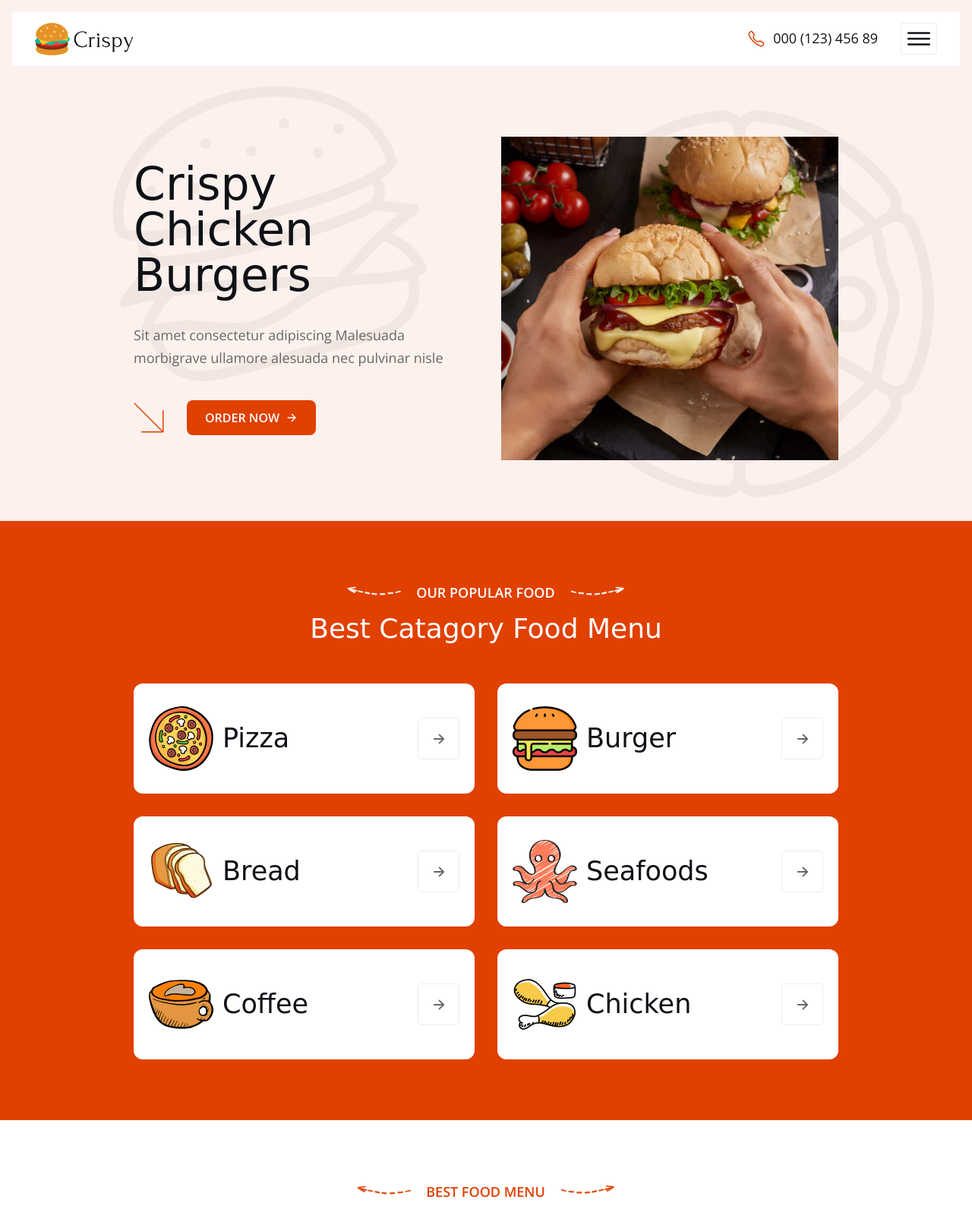
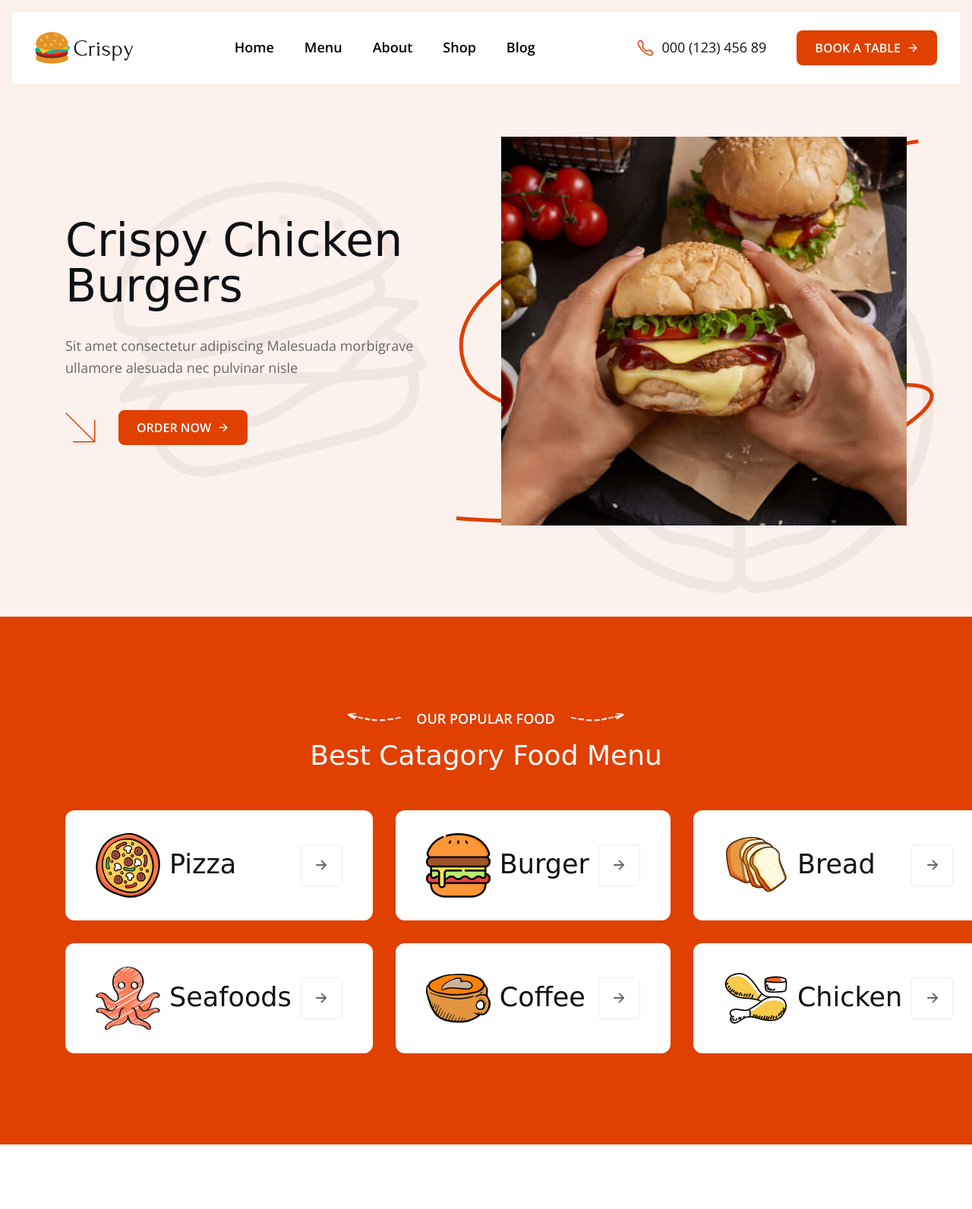
Before and after one commit to Naf256/fast-food-app, a plain HTML site: page index.html in a window 1280 px wide. Shown: the top 1592 px of the page at 76% size. Drawn offline with nearby package versions, Linux system fonts and the light colour scheme; a web font is replaced by a local one.

Commit message:
feat: responsive for larger than 1200px

```diff
--- a/assets/css/style.css
+++ b/assets/css/style.css
@@ -903,4 +903,87 @@ body {
 /* Responsive for larger than 1200px */
 @media (min-width: 1200px) {
 
+  /* custom property */
+  :root {
+    /* typography */
+
+
+    /* font-size */
+    --font-size-1: 10rem;
+    --font-size-2: 4.8rem;
+
+
+    /* spacing */
+    --section-spacing: 120px;
+
+
+  }
+
+    /* reused style */
+    .container {
+      max-width: 1140px;
+    }
+
+    .menu .section-wrapper,
+    .reservation .container {
+      gap: 60px;
+    }
+
+    /* header */
+    .header { padding-block: 20px; }
+
+    .navbar,
+    .navbar.active { all: unset; }
+
+    .nav-open-btn,
+    .nav-close-btn,
+    .nav-logo,
+    .overlay,
+    .navbar .btn { display: none;}
+
+    .navbar-item:not(:last-child) { border: none; }
+
+    .navbar-list {
+      display: flex;
+      gap: 40px;
+      margin-block-end: 0;
+    }
+
+    .navbar-link { transition: var(--transition-1); }
+
+    .navbar-link:is(:hover, :focus-visible) {
+      color: var(--text-sinopia);
+    }
+
+    .header-action {
+      margin-inline-start: 0;
+      display: flex;
+      align-items: center;
+      gap: 40px;
+    }
+
+    .header-action .btn { display: flex; }
+
+    /* HERO */
+
+    .shape.shape-3 {
+      display: block;
+      right: 50px;
+    }
+
+    /* popular */
+    .popular .grid-list { grid-template-columns: repeat(3, 1fr);}
+
+    .popular-card { padding-inline: 40px; }
+
+    /* schedule */
+    .reservation .shape {
+      display: block;
+      position: absolute;
+      right: 0;
+      z-index: -1;
+      opacity: 0.2;
+    }
+
+    .footer-top .container { grid-template-columns: 1fr 0.6fr 1fr 0.8fr;}
 }
```
